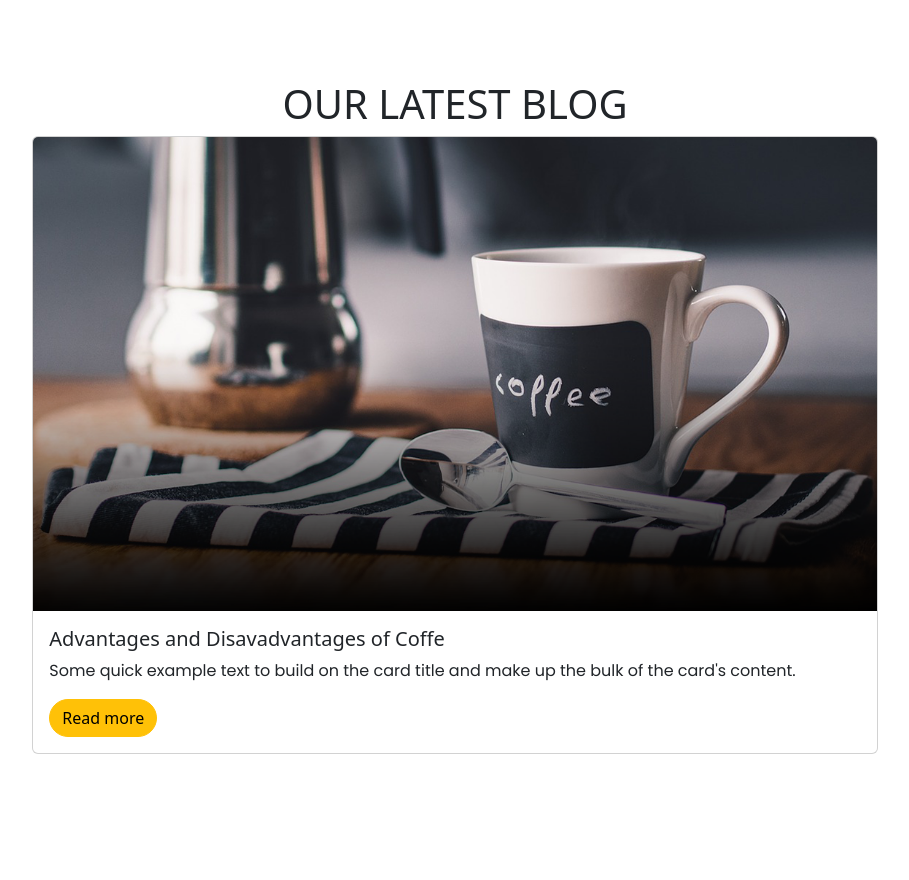
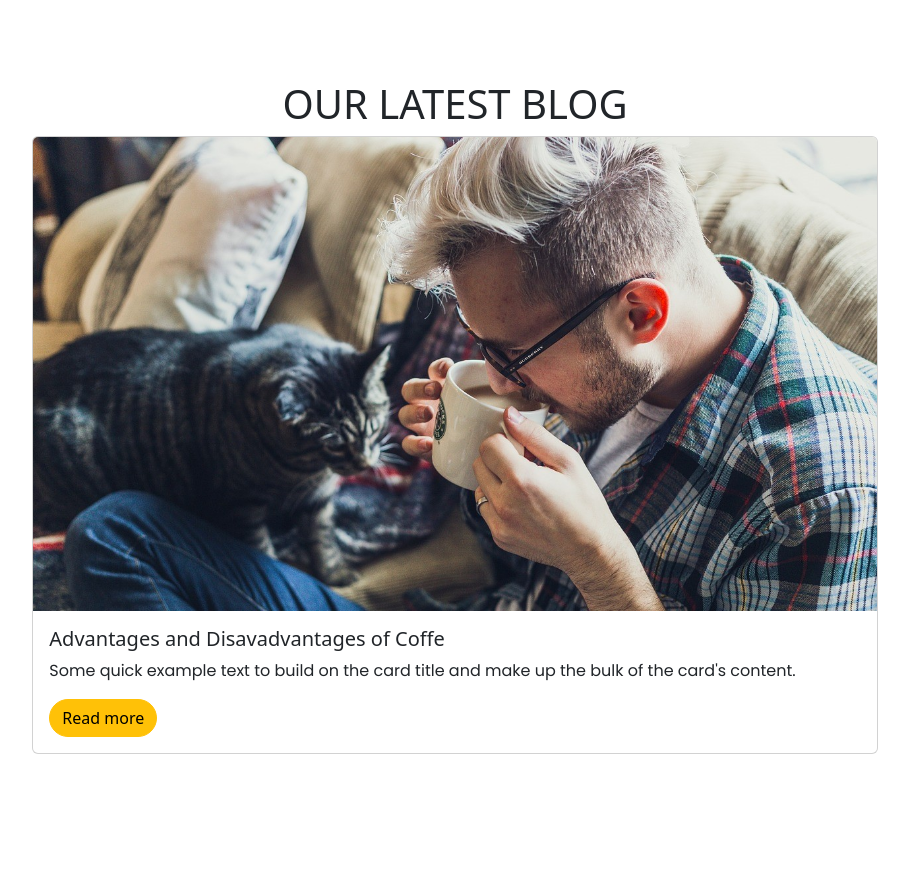
Before and after one commit to oren0115/IndieCaffe, a plain HTML site: page index.html in a window 1280 px wide. Shown: the part 3140-4020 px from the top of the page, without its empty margins (185-1094 px from the left). Drawn offline with nearby package versions, Linux system fonts and the light colour scheme.

Commit message:
update gambar blog

```diff
--- a/index.html
+++ b/index.html
@@ -393,7 +393,7 @@
           <div class="row justify-content-center">
             <div class="col-md-8">
               <div class="card">
-                <img src="img/slide-Show2.png" class="card-img-top" alt="...">
+                <img src="img/slide-Show1.jpg" class="card-img-top" alt="...">
                 <div class="card-body">
                   <h5 class="card-title poppins-medium">Advantages and Disavadvantages of Coffe</h5>
                   <p class="card-text poppins-regular">Some quick example text to build on the card title and make up the bulk of the card's content.</p>
@@ -421,7 +421,7 @@
           <div class="row justify-content-center">
             <div class="col-md-8">
               <div class="card">
-                <img src="img/slide-Show2.png" class="card-img-top" alt="...">
+                <img src="img/slide-Show3.jpg" class="card-img-top" alt="...">
                 <div class="card-body">
                   <h5 class="card-title poppins-medium">Want to Reserve a Table?</h5>
                   <p class="card-text poppins-regular">Some quick example text to build on the card title and make up the bulk of the card's content.</p>
```
Also changed, not shown: img/slide-Show1.jpg (added), img/slide-Show3.jpg (added).
